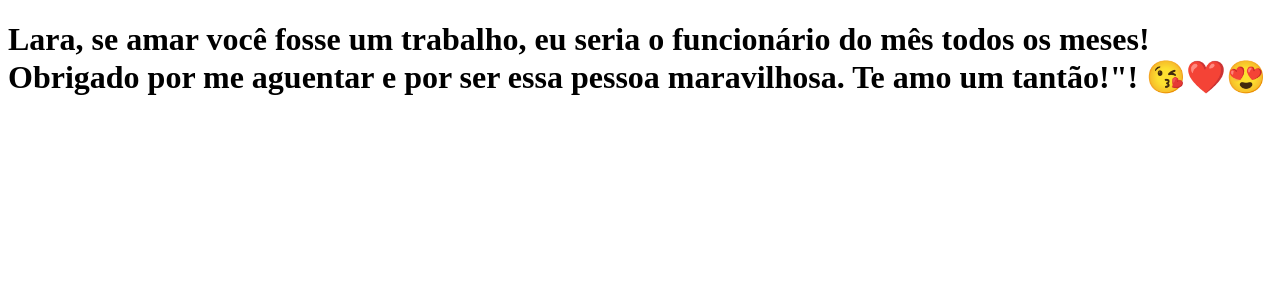
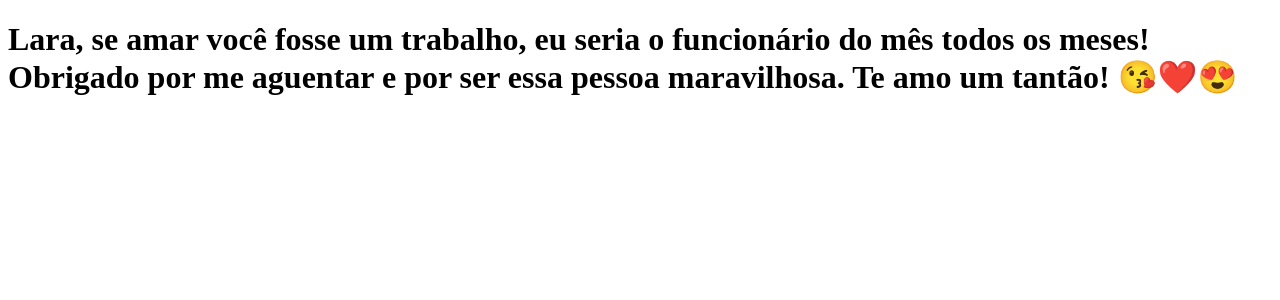
Before and after one commit to igdomingos/clone-tabnews, a Next.js app: page / in a window 1280 px wide. Shown: the top 300 px of the page. Built offline with nearby package versions, Linux system fonts and the light colour scheme.

Commit message:
mofica a frase

```diff
--- a/pages/index.js
+++ b/pages/index.js
@@ -1,5 +1,5 @@
 function Home() {
-    return <h1>Lara, se amar você fosse um trabalho, eu seria o funcionário do mês todos os meses! Obrigado por me aguentar e por ser essa pessoa maravilhosa. Te amo um tantão!"! 😘❤️😍</h1>
+    return <h1>Lara, se amar você fosse um trabalho, eu seria o funcionário do mês todos os meses! Obrigado por me aguentar e por ser essa pessoa maravilhosa. Te amo um tantão! 😘❤️😍</h1>
 }
 
 export default Home;
```
